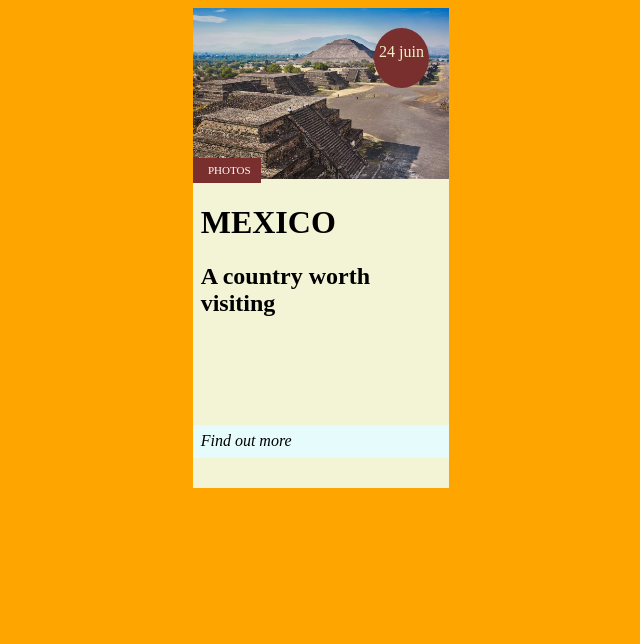
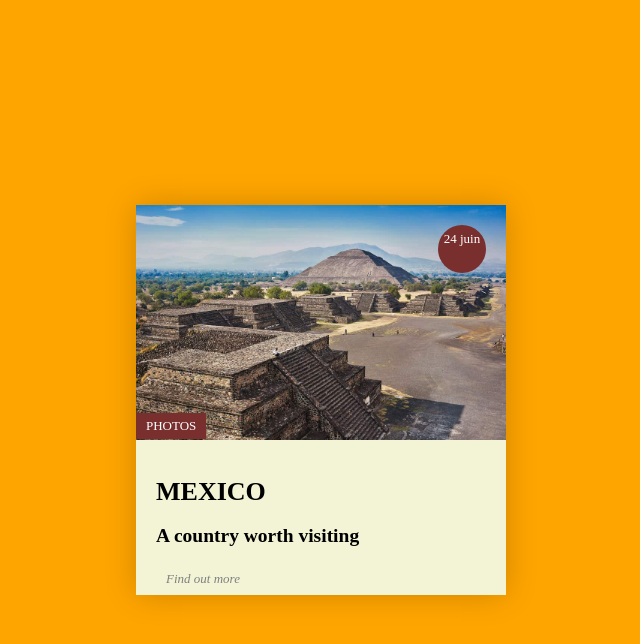
Before and after one commit to Marie-Pierard/becode-animation-css, a plain HTML site: page card/index.html in a window 1280 px wide. Shown: the whole page, without its empty margins (319-959 px from the left). Drawn offline with Linux system fonts and the light colour scheme.

Commit message:
version finale, jspr

```diff
--- a/card/index.html
+++ b/card/index.html
@@ -8,20 +8,25 @@
 </head>
 <body>
     <div class="card">
-        <header>
+        <div class='cardImage'>
             <img src="pyramids.jpg" class="image" alt="Tehotihucan pyramids">
+        </div>
+         <div class="date">
+            24 juin
+        </div>
+        <div class="content">
             <div class="Photos">
                 Photos
             </div>
-            <div class="date">24 juin</div>
-        </header>
-
-        <div class="info">
-            <h1>MEXICO</h1>
-            <h2>A country worth visiting</h2>
-            <p class="description">Beautiful beaches, historical monuments, culture, amazing food and welcoming people, Mexico has it all!</p>
+            <div class="info">
+                <h1>MEXICO</h1>
+                <h2>A country worth visiting</h2>
+                <p>Beautiful beaches, historical monuments, culture, amazing food and welcoming people, Mexico has it all!</p>
+            </div>
         </div>
-        <footer>Find out more</footer>
+        <footer>
+            Find out more
+        </footer>
     </div>
 </body>
 </html>
--- /dev/null
+++ b/card/style-1erJet.css
@@ -0,0 +1,86 @@
+body{
+    background-color: orange;
+    font-size: 15px;
+}
+.card{
+    position: absolute;
+    width: 20vw;
+    Height: 60vh;
+    left: 0;
+    right: 0;
+    margin: 0 auto;
+    background-color: rgb(243, 243, 213);
+    -webkit-box-shadow: 0px 0px 30px rgba(71, 68, 68, 0.2);
+    -webkit-transition: -webkit-box-shadow 0.3s;
+    overflow: hidden;
+}
+
+.image{
+    width: 100%;
+    height:40%;
+}
+.date {
+    background-color: rgb(122, 47, 47);
+    color: rgb(241, 241, 194);
+    position: absolute;
+    right: 20px;
+    top: 20px;
+    width: 55px;
+    height: 45px;
+    border-radius: 50%;
+    text-align: center;
+    padding-top: 14px;
+}
+.cardImage {
+    height: 255px;
+    width: 370px;
+    overflow: hidden;
+    -webkit-transition: height 0.3s;
+    transition: height 0.3s;
+  }
+  .cardImage img {
+    width: 100%;
+    opacity: 1;
+    display: block;
+    -webkit-transition: opacity 0.3s,
+    -webkit-transform 0.3s;
+  }
+footer{
+    background-color: rgb(230, 251, 252);
+    font-style: italic;
+    position: relative;
+    margin-bottom: 0%;
+    padding: 3%;
+}
+.Photos {
+    position: absolute;
+    left: 0;
+    top: 30%;
+    height: 25px;
+    width: 15%;
+    padding: 0 15px;
+    color: #FFF;
+    font-size: 11px;
+    background-color: rgb(122, 47, 47);
+}
+.info{
+    padding-left:3%;
+}
+/*hover*/
+.card:hover {
+    -webkit-box-shadow: 0px 0px 30px rgba(0, 0, 0, 0.4);
+    opacity: 0.7;
+}
+.card:hover .cardImage {
+    height: 100px;
+  }
+
+  .card:hover img {
+    opacity: 0.7;
+    -webkit-transform: scale(1.3);
+            transform: scale(1.3);
+  }
+
+.info:hover{
+    transform: translateY(-30%)
+}
--- a/card/style.css
+++ b/card/style.css
@@ -1,73 +1,108 @@
 body{
     background-color: orange;
-    display: flex;
-    flex-direction: column;
+    font-size: 13px;
 }
-Header{
-    position: relative;
-}
-header:hover{
-    transform: translateY(-30%)cd
+.card {
+      position: absolute;
+      top: 50%;
+      left: 50%;
+      background-color: rgb(243, 243, 213);
+      transform: translateX(-50%) translateY(-50%);
+      box-shadow: 0px 0px 30px rgba(0, 0, 0, 0.2);
+      transition: box-shadow 0.3s, -webkit-box-shadow 0.3s;
+      width: 370px;
+      overflow: hidden;
+    }
 
-}
-.image{
-    width: 100%;
-    height:40%;
-}
-.card{
-    position: absolute;
-    display: block;
-    overflow: auto;
-    width: 20vw;
-    Height: 60vh;
-    left: 0;
-    right: 0;
-    margin: 0 auto;
-    background-color: rgb(243, 243, 213);
+    /* Image */
+    .cardImage {
+      height: 235px;
+      width: 370px;
+      background-color: #000000;
+      overflow: hidden;
+      -webkit-transition: height 0.3s;
+      transition: height 0.3s;
+    }
 
-}
-.date {
-    background-color: rgb(122, 47, 47);
-    color: rgb(241, 241, 194);
-    position: absolute;
-    right: 20px;
-    top: 20px;
-    width: 55px;
-    height: 45px;
-    border-radius: 50%;
-    text-align: center;
-    padding-top: 15px;
-}
-footer{
-    background-color: rgb(230, 251, 252);
-    font-style: italic;
-    position: relative;
-    margin-bottom: 0%;
-    padding: 3%;
-}
-.Photos {
-    position: absolute;
-    left: 0;
-    bottom: 0;
-    height: 25px;
-    width: 15%;
-    padding: 0 15px;
-    color: #FFF;
-    font-size: 11px;
-    line-height: 25px;
-    text-transform: uppercase;
-    background-color: rgb(122, 47, 47);
-}
-.info{
-    padding-left:3%;
-}
-.info:hover{
-    transform: translateY(-30%)
-}
-.description{
-    display: hidden;
-    opacity: 0;
-}
-.description:hover {
-    opacity: 0.7;
-}
+    .cardImage img {
+      width: 100%;
+      opacity: 1;
+      display: block;
+      transition: opacity 0.3s, transform 0.3s, -webkit-transform 0.3s;
+    }
+
+    /* Hover */
+    .card:hover {
+      -webkit-box-shadow: 0px 0px 30px rgba(0, 0, 0, 0.4);
+              box-shadow: 0px 0px 30px rgba(0, 0, 0, 0.4);
+    }
+
+    .card:hover .cardImage {
+      height: 100px;
+    }
+
+    .card:hover img {
+      opacity: 0.7;
+      -webkit-transform: scale(1.3);
+              transform: scale(1.3);
+    }
+
+    /* Date */
+    .date {
+      position: absolute;
+      background-color: rgb(122, 47, 47);
+      color: #FFFFFF;
+      text-align: center;
+      top: 20px;
+      right: 20px;
+      width: 40px;
+      height: 40px;
+      border-radius: 50%;
+      line-height: 19px;
+      font-weight: normal;
+      padding: 4px;
+    }
+
+
+    /* Contenu */
+    .content {
+      position: relative;
+      padding: 20px;
+      height: 115px;
+      -webkit-transition: height 0.3s;
+      transition: height 0.3s;
+    }
+
+    .content .Photos {
+      position: absolute;
+      background-color: rgb(122, 47, 47);
+      color: #FFFFFF;
+      top: -27px;
+      left: 0px;
+      padding: 5px 10px;
+      text-transform: uppercase;
+    }
+
+    .content p {
+      margin-top: -10px;
+      line-height: 25px;
+      font-size: 16px;
+      opacity: 0;
+      transition: opacity 0.5s;
+    }
+    .card:hover .content p {
+      opacity: 1;
+    }
+
+    .card:hover .content {
+      height: 330px;
+    }
+
+    footer {
+      font-style: italic;
+      margin-bottom: 5px;
+      position: absolute;
+      bottom: 3px;
+      color: #808080;
+      left: 30px;
+    }
```
